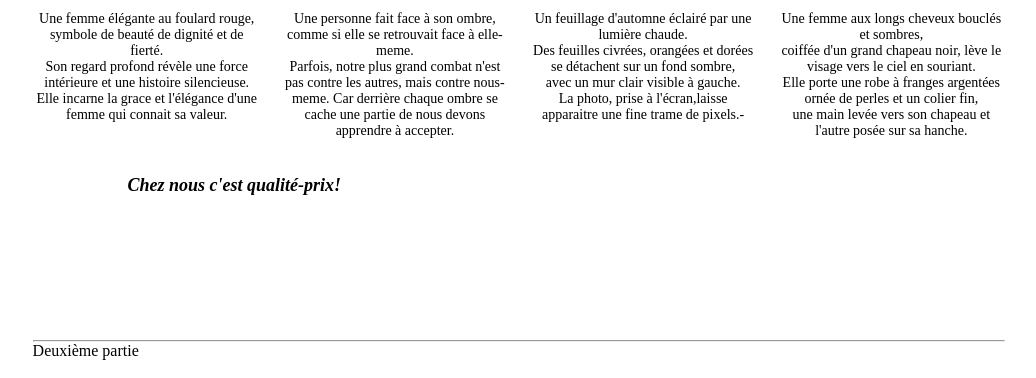
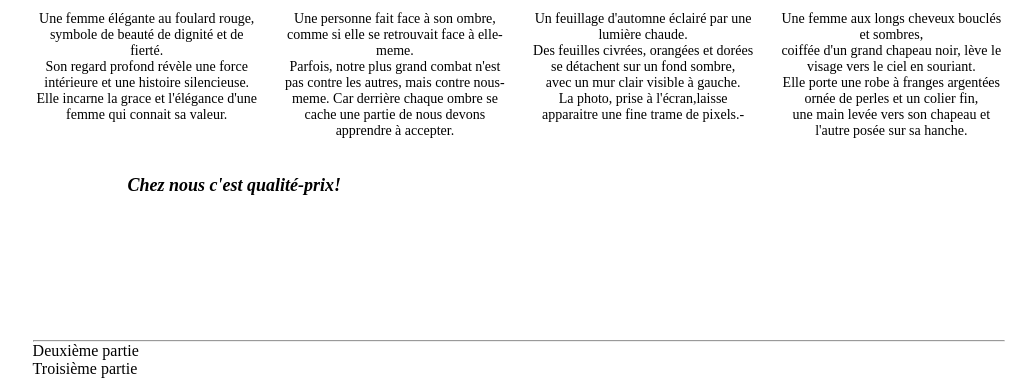
Before and after one commit to abou-soum/firt-project, a plain HTML site: page index.html in a window 1280 px wide. Shown: the part 550-928 px from the top of the page, without its empty margins (121-1157 px from the left). Drawn offline with Linux system fonts and the light colour scheme.

Commit message:
Add third paragraph section to index.html

```diff
--- a/index.html
+++ b/index.html
@@ -57,6 +57,7 @@
     <hr>
 
     <p>Deuxième partie</p>
+    <p>Troisième partie</p>
 
 </body>
 
```
